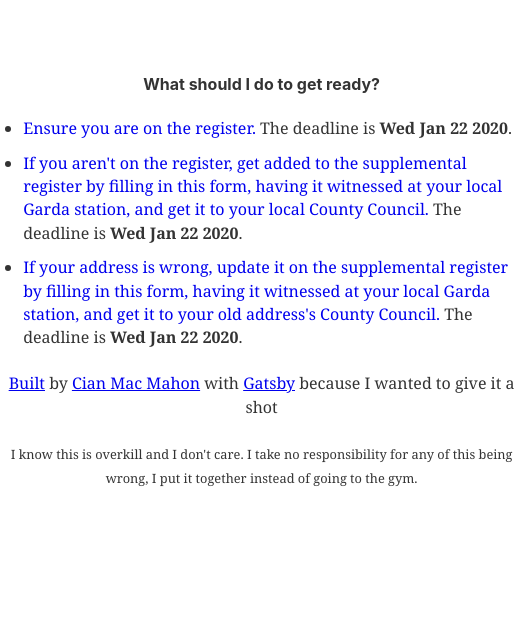
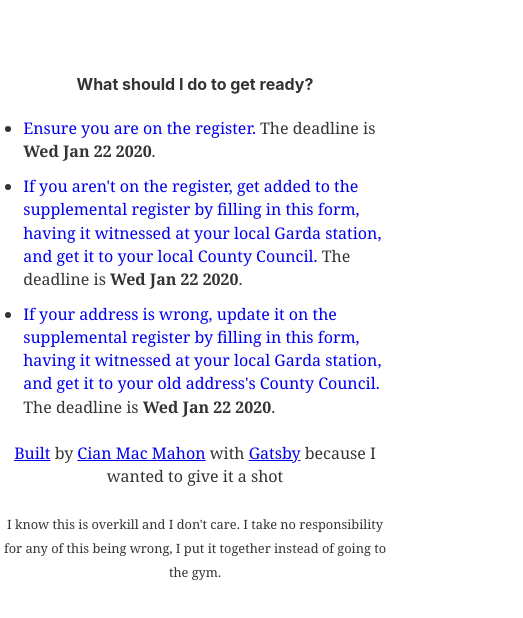
Before and after one commit to cianmm/is-it-election-time, a Gatsby site: page / in a window 390 px wide. Shown: the part 190-808 px from the top of the page, 523 px wide, since content can reach past the window. Built offline with nearby package versions, Linux system fonts and the light colour scheme; Gatsby itself is replaced by a stand-in of ours.

Commit message:
Never forget to test on mobile, pals

```diff
--- a/src/pages/index.js
+++ b/src/pages/index.js
@@ -10,7 +10,7 @@ const IndexPage = () => (
     <SEO title="Is It General Election Time Yet?" />
     <IsItTime />
     <h4 style={{ marginTop: "100px" }}>What should I do to get ready?</h4>
-    <ul style={{ width: "500px", textAlign: "initial" }}>
+    <ul style={{ maxWidth: "500px", textAlign: "initial" }}>
       <GetReadyListItem
         deadline="2020-01-22"
         href="https://www.checktheregister.ie"
```
